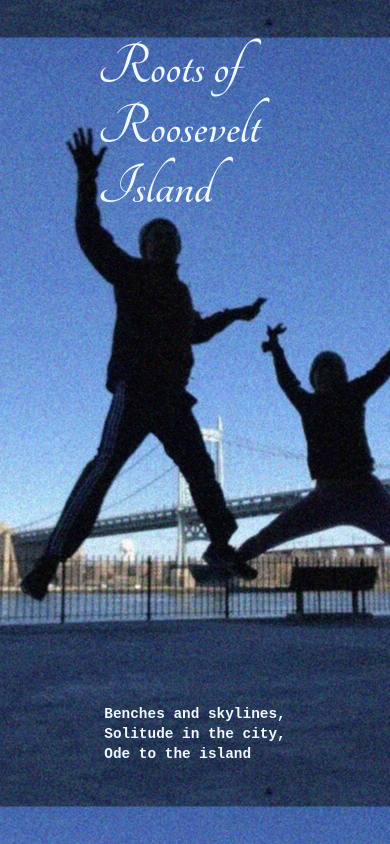
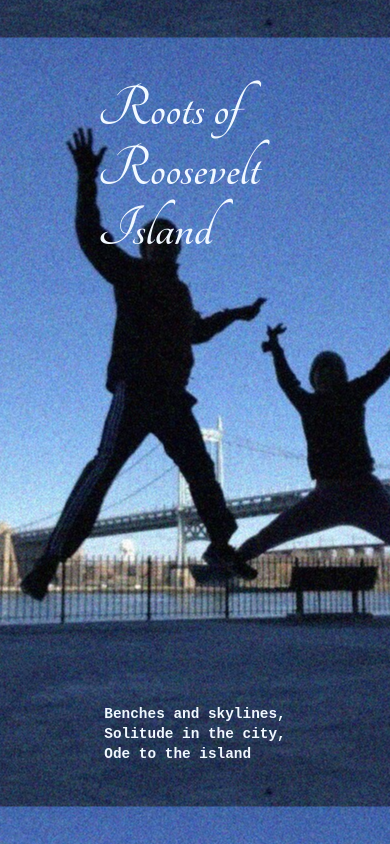
Before and after one commit to NYCPlaylist/rori, a plain HTML site: page index.html in a window 390 px wide. Drawn offline with Linux system fonts and the light colour scheme.

Commit message:
SEO setup

```diff
--- a/index.css
+++ b/index.css
@@ -47,4 +47,7 @@ p {
     .haiku{
         font-size: 0.9em;
     }
+    .title{
+        top: 20%;
+    }
   }
--- a/index.html
+++ b/index.html
@@ -4,8 +4,11 @@
     <meta charset="UTF-8">
     <meta http-equiv="X-UA-Compatible" content="IE=edge">
     <meta name="viewport" content="width=device-width, initial-scale=1.0">
-    <title>RORI</title>
+    <meta name="description" content="An ode to Roosevelt Island, NYC by two residents">
+    <meta name="robots" content="index, archive">
+    <title>Roots of Roosevelt Island</title>
     <link rel="stylesheet" type="text/css" href="index.css" />
+    <link rel="canonical" href="https://rori.nyc/">
 
 </head>
 <body>
```
